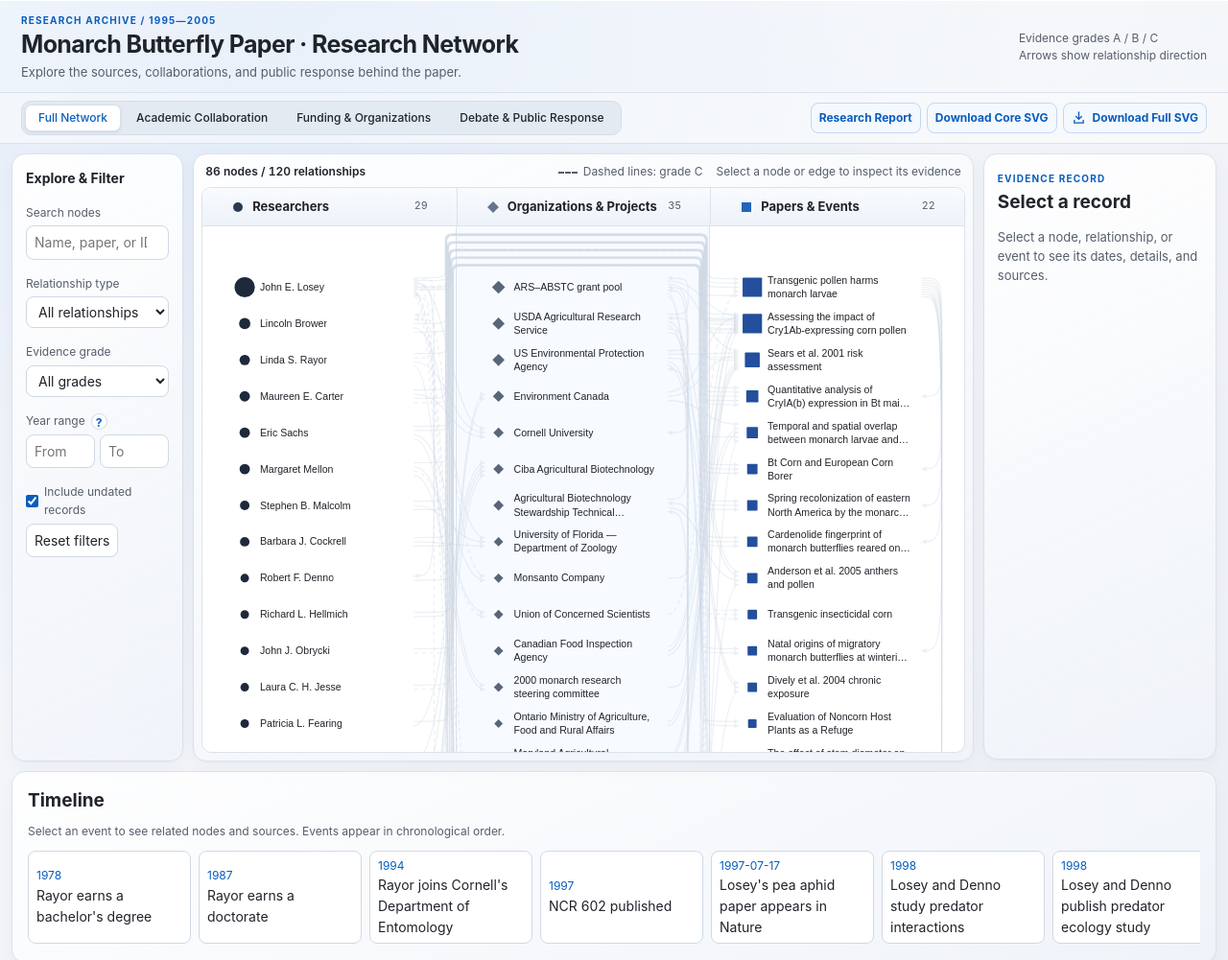
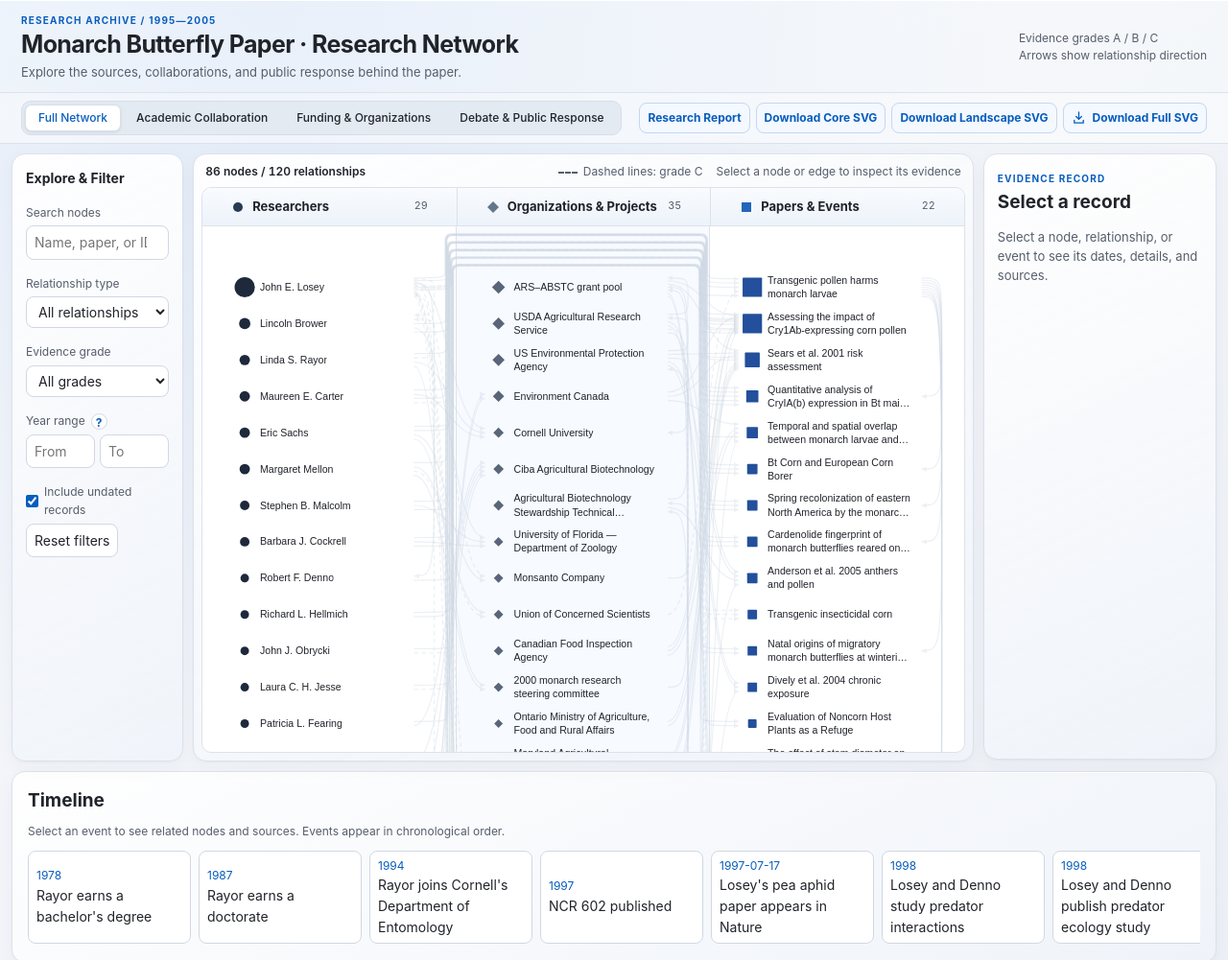
Before and after one commit to Andeo-zhx/monarch-research-network, a plain HTML site: page visualization/network.html in a window 1280 px wide. Shown: the top 1001 px of the page at 96% size. Drawn offline with Linux system fonts and the light colour scheme.

Commit message:
Publish landscape full-network SVG

```diff
--- a/visualization/network.html
+++ b/visualization/network.html
@@ -115,6 +115,7 @@ main{display:grid;grid-template-columns:clamp(170px,14vw,194px) minmax(0,1fr) cl
   <div class="view-segments"><button data-view="all" class="active">Full Network</button><button data-view="academic">Academic Collaboration</button><button data-view="funding">Funding &amp; Organizations</button><button data-view="public">Debate &amp; Public Response</button></div>
   <div class="research-links"><a class="export-link" href="../index.html">Research Report</a>
   <a class="export-link" href="network_core.svg" download="network_core.svg">Download Core SVG</a>
+  <a class="export-link" href="network_full_landscape.svg" download="network_full_landscape.svg">Download Landscape SVG</a>
   <a class="export-link" id="export-svg" href="network_full.svg" download="network_full.svg"><svg viewBox="0 0 16 16" fill="none" stroke="currentColor" stroke-width="1.4" stroke-linecap="round" stroke-linejoin="round" aria-hidden="true"><path d="M8 2v8m-3-3 3 3 3-3M3 11v3h10v-3"/></svg>Download Full SVG</a></div>
 </nav>
 <main>
```
Also changed, not shown: index.html (+1 -0 lines), visualization/network_full_landscape.svg (added).
